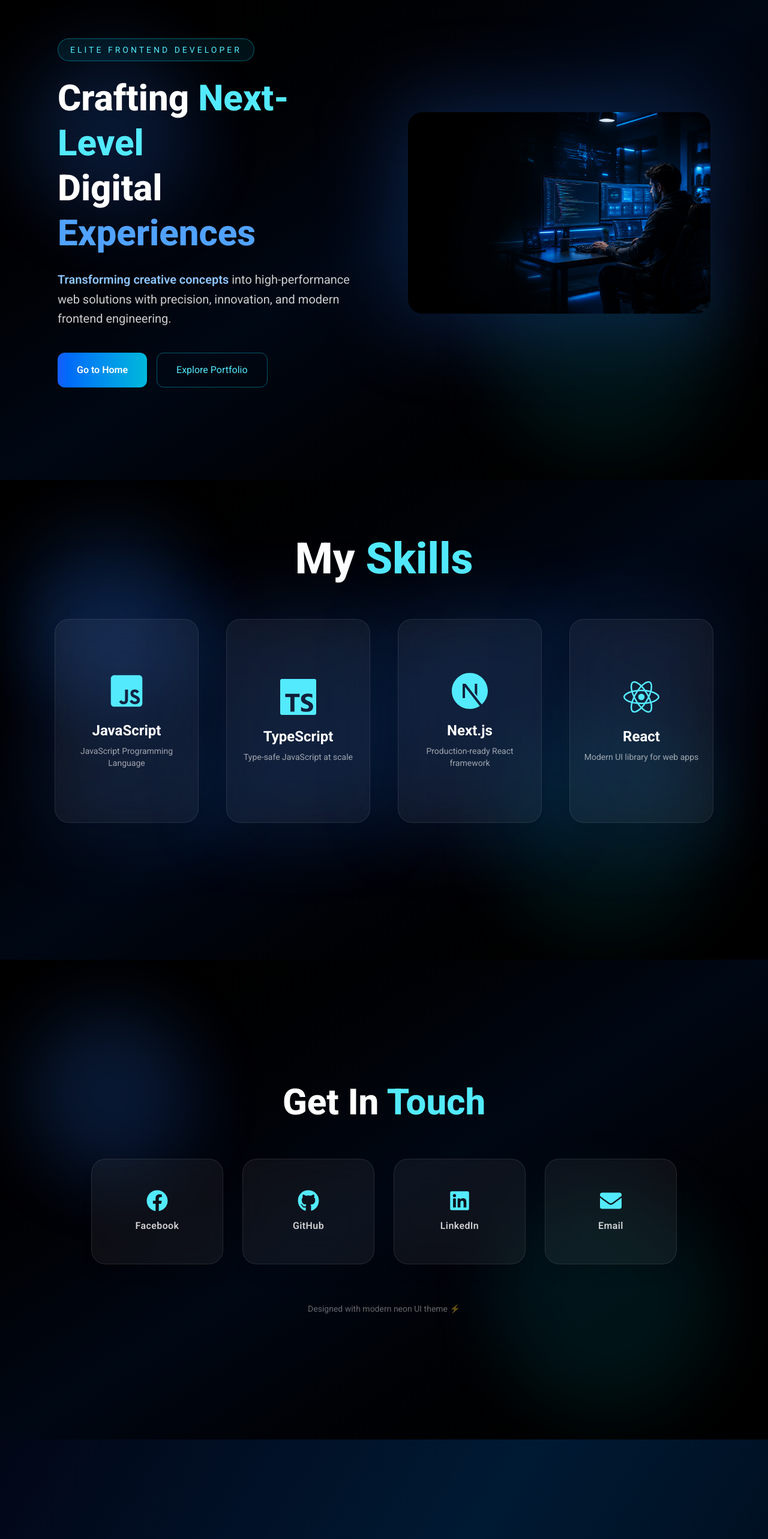
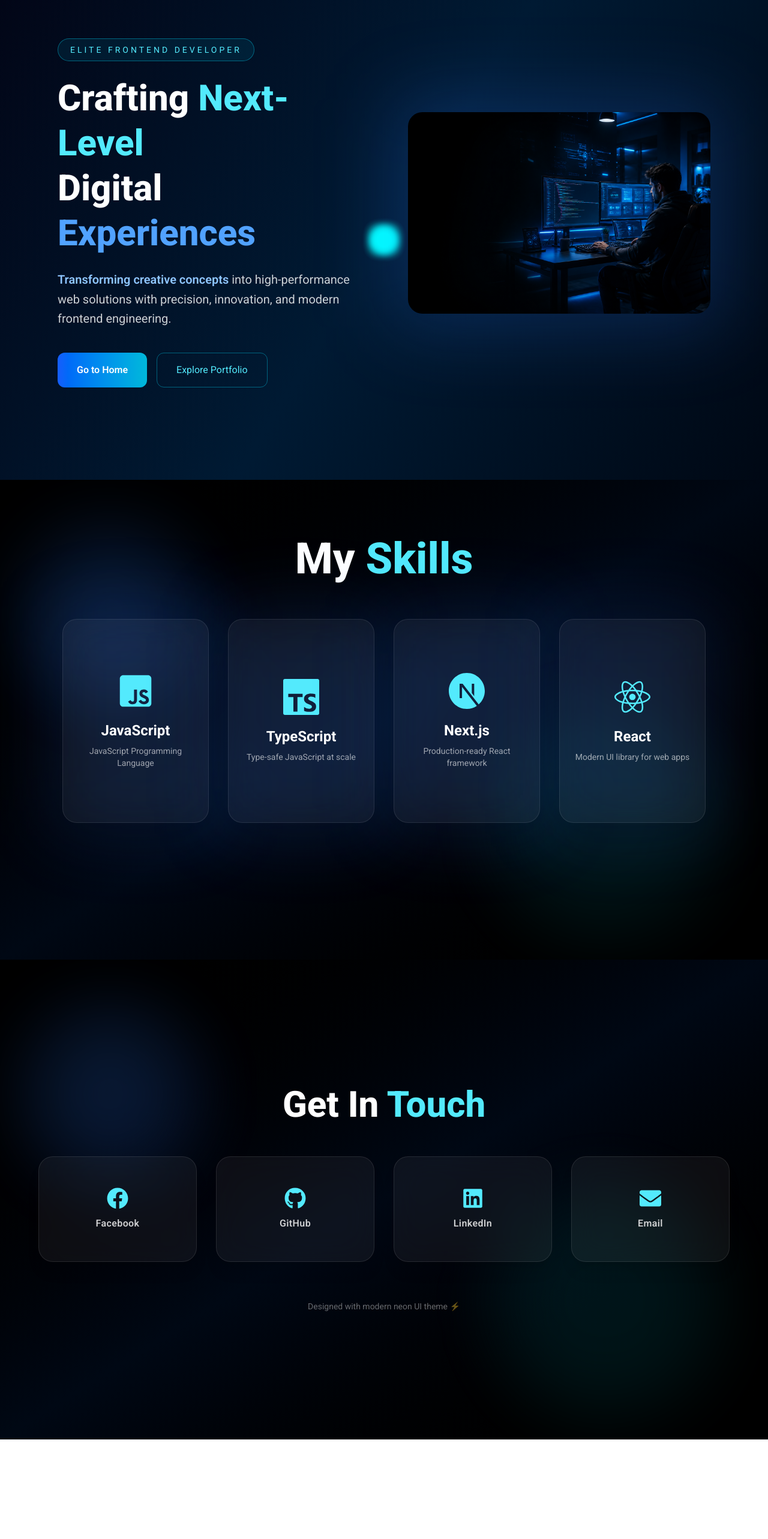
Before and after one commit to tamimhasanbd06/My-Portfolio, a React (Vite) app: page / in a window 1280 px wide. Shown: the top 2566 px of the page at 60% size. After the commit the page ends 2400 px from the top, so only its background shows below. Built offline with nearby package versions, Linux system fonts and the light colour scheme.

Commit message:
Update 15/5/26

```diff
--- a/src/Lockscreen/Lockedcontact/Lockedcontact.jsx
+++ b/src/Lockscreen/Lockedcontact/Lockedcontact.jsx
@@ -34,22 +34,23 @@ const Lockedcontact = () => {
   ];
 
   return (
-    <section className="relative w-full min-h-screen flex items-center justify-center bg-[#000814] overflow-hidden">
+    <section className="relative w-full min-h-screen flex items-center justify-center bg-[#000814] overflow-hidden px-4 sm:px-6 lg:px-12 py-16">
 
-      {/* 🌌 Background Glow (LockBanner style match) */}
+      {/* Background Effects */}
       <div className="absolute inset-0 bg-gradient-to-br from-black via-[#000814] to-black" />
-      <div className="absolute top-20 left-10 w-72 h-72 bg-blue-500/20 blur-3xl rounded-full animate-pulse" />
-      <div className="absolute bottom-10 right-20 w-96 h-96 bg-cyan-400/10 blur-3xl rounded-full animate-pulse" />
+      <div className="absolute top-10 sm:top-20 left-5 sm:left-10 w-40 sm:w-72 h-40 sm:h-72 bg-blue-500/20 blur-3xl rounded-full animate-pulse" />
+      <div className="absolute bottom-10 right-5 sm:right-20 w-52 sm:w-96 h-52 sm:h-96 bg-cyan-400/10 blur-3xl rounded-full animate-pulse" />
 
       {/* Content */}
-      <div className="relative z-10 w-full max-w-5xl px-6">
+      <div className="relative z-10 w-full max-w-6xl">
 
-        <h1 className="text-center text-white text-5xl md:text-6xl font-extrabold mb-16">
+        {/* Title */}
+        <h1 className="text-center text-white font-extrabold mb-10 sm:mb-14 text-3xl sm:text-5xl md:text-6xl">
           Get In <span className="text-cyan-300">Touch</span>
         </h1>
 
-        {/* Cards */}
-        <div className="grid grid-cols-1 sm:grid-cols-2 lg:grid-cols-4 gap-8">
+        {/* Cards Grid */}
+        <div className="grid grid-cols-1 md:grid-cols-2 lg:grid-cols-4 gap-6 sm:gap-7 lg:gap-8">
 
           {contacts.map((item, index) => (
             <a
@@ -59,27 +60,28 @@ const Lockedcontact = () => {
               rel="noreferrer"
               className={`
                 group relative flex flex-col items-center justify-center
-                h-44 rounded-3xl
+                h-32 sm:h-40 md:h-44
+                rounded-2xl sm:rounded-3xl
                 bg-white/5 backdrop-blur-xl
                 border border-white/10
                 shadow-xl
                 transition-all duration-300
-                hover:scale-110
+                active:scale-95 sm:hover:scale-110
                 hover:border-cyan-400/40
                 ${item.glow}
               `}
             >
 
-              {/* Glow behind card */}
-              <div className="absolute -inset-6 bg-blue-500/10 blur-2xl rounded-3xl opacity-0 group-hover:opacity-100 transition" />
+              {/* Glow Layer */}
+              <div className="absolute -inset-4 sm:-inset-6 bg-blue-500/10 blur-2xl rounded-3xl opacity-0 group-hover:opacity-100 transition" />
 
               {/* Icon */}
-              <div className={`text-4xl mb-3 text-cyan-300 transition ${item.color}`}>
+              <div className={`text-3xl sm:text-4xl mb-2 sm:mb-3 text-cyan-300 transition ${item.color}`}>
                 {item.icon}
               </div>
 
-              {/* Label */}
-              <p className="text-white/80 font-semibold tracking-wide">
+              {/* Name */}
+              <p className="text-white/80 font-semibold text-sm sm:text-base tracking-wide">
                 {item.name}
               </p>
 
@@ -88,8 +90,8 @@ const Lockedcontact = () => {
 
         </div>
 
-        {/* Footer line */}
-        <p className="text-center text-white/40 mt-16 text-sm">
+        {/* Footer */}
+        <p className="text-center text-white/40 mt-10 sm:mt-16 text-xs sm:text-sm">
           Designed with modern neon UI theme ⚡
         </p>
 
--- a/src/Lockscreen/LookSkills/LookSkills.jsx
+++ b/src/Lockscreen/LookSkills/LookSkills.jsx
@@ -29,52 +29,57 @@ const LookSkills = () => {
   return (
     <section className="relative min-h-screen w-full overflow-hidden text-white">
 
-      {/* 🌌 SAME BACKGROUND AS LOCK BANNER */}
+      {/* Background */}
       <div className="absolute inset-0 bg-gradient-to-br from-black via-[#000814] to-black" />
 
-      {/* BLUE GLOW EFFECTS (LOCK BANNER STYLE) */}
-      <div className="absolute top-20 left-10 w-72 h-72 bg-blue-500/20 rounded-full blur-3xl animate-pulse" />
-      <div className="absolute bottom-10 right-20 w-96 h-96 bg-cyan-400/10 rounded-full blur-3xl animate-pulse" />
+      {/* Glow */}
+      <div className="absolute top-10 sm:top-20 left-5 sm:left-10 w-40 sm:w-72 h-40 sm:h-72 bg-blue-500/20 rounded-full blur-3xl animate-pulse" />
+      <div className="absolute bottom-10 right-5 sm:right-20 w-52 sm:w-96 h-52 sm:h-96 bg-cyan-400/10 rounded-full blur-3xl animate-pulse" />
 
-      {/* CONTENT WRAPPER */}
-      <div className="relative z-10 max-w-6xl mx-auto px-6 py-24">
+      {/* Content */}
+      <div className="relative z-10 max-w-6xl mx-auto px-4 sm:px-6 lg:px-10 py-16 sm:py-20 lg:py-24">
 
-        <h1 className="text-center text-5xl md:text-7xl font-extrabold mb-16">
+        {/* Title */}
+        <h1 className="text-center font-extrabold mb-12 sm:mb-16 text-3xl sm:text-5xl md:text-7xl">
           My <span className="text-cyan-300">Skills</span>
         </h1>
 
-        <div className="grid grid-cols-2 lg:grid-cols-4 gap-10 place-items-center">
+        {/* Grid */}
+        <div className="grid grid-cols-1 md:grid-cols-2 lg:grid-cols-4 gap-6 sm:gap-8 place-items-center">
 
           {skills.map((skill, index) => (
             <div
               key={index}
               className="
-                relative w-full max-w-[240px] h-[340px]
+                relative w-full max-w-[260px]
+                h-72 sm:h-80 md:h-[340px]
                 flex flex-col items-center justify-center text-center
-                rounded-3xl bg-white/5 backdrop-blur-xl
+
+                rounded-2xl sm:rounded-3xl
+                bg-white/5 backdrop-blur-xl
                 border border-white/10 shadow-2xl
 
                 transition-all duration-300
-                hover:scale-110
+                active:scale-95 sm:hover:scale-110
                 hover:border-cyan-400/40
               "
             >
 
-              {/* CARD GLOW (same LockBanner style behind image) */}
-              <div className="absolute -inset-6 bg-blue-500/20 blur-3xl rounded-3xl opacity-70" />
+              {/* Glow */}
+              <div className="absolute -inset-4 sm:-inset-6 bg-blue-500/20 blur-3xl rounded-3xl opacity-70" />
 
-              {/* ICON */}
-              <div className="text-6xl mb-5 z-10 text-cyan-300">
+              {/* Icon */}
+              <div className="text-4xl sm:text-5xl md:text-6xl mb-3 sm:mb-5 z-10 text-cyan-300">
                 {skill.icon}
               </div>
 
-              {/* NAME */}
-              <h2 className="text-2xl font-bold z-10">
+              {/* Name */}
+              <h2 className="text-xl sm:text-2xl font-bold z-10">
                 {skill.name}
               </h2>
 
-              {/* DESCRIPTION */}
-              <p className="text-sm text-white/60 px-4 mt-2 z-10">
+              {/* Description */}
+              <p className="text-xs sm:text-sm text-white/60 px-4 mt-2 z-10">
                 {skill.full}
               </p>
 
@@ -82,6 +87,7 @@ const LookSkills = () => {
           ))}
 
         </div>
+
       </div>
     </section>
   );
--- a/src/Lockscreen/SnakeCanvas/SnakeCanvas.jsx
+++ b/src/Lockscreen/SnakeCanvas/SnakeCanvas.jsx
@@ -9,45 +9,51 @@ const SnakeCanvas = () => {
 
     let animationId;
 
+    const mouse = { x: window.innerWidth / 2, y: window.innerHeight / 2 };
+
+    const segments = [];
+    const total = 40;
+
     const resizeCanvas = () => {
-      canvas.width = window.innerWidth;
-      canvas.height = window.innerHeight;
+      const dpr = window.devicePixelRatio || 1;
+
+      canvas.width = window.innerWidth * dpr;
+      canvas.height = window.innerHeight * dpr;
+
+      canvas.style.width = window.innerWidth + "px";
+      canvas.style.height = window.innerHeight + "px";
+
+      ctx.scale(dpr, dpr);
     };
 
     resizeCanvas();
-
-    const mouse = { x: canvas.width / 2, y: canvas.height / 2 };
-
-    const segments = [];
-    const total = 40;
 
     for (let i = 0; i < total; i++) {
       segments.push({ x: mouse.x, y: mouse.y });
     }
 
-    const handleMouse = (e) => {
+    const handleMove = (e) => {
       mouse.x = e.clientX;
       mouse.y = e.clientY;
     };
 
-    window.addEventListener("mousemove", handleMouse);
+    window.addEventListener("pointermove", handleMove);
     window.addEventListener("resize", resizeCanvas);
 
-    // 🌈 Gradient background
     const drawBackground = () => {
       const gradient = ctx.createLinearGradient(
         0,
         0,
-        canvas.width,
-        canvas.height
+        window.innerWidth,
+        window.innerHeight
       );
 
-      gradient.addColorStop(0, "#020617"); // deep navy
-      gradient.addColorStop(0.5, "#001a33"); // blue shade
-      gradient.addColorStop(1, "#000814"); // dark base
+      gradient.addColorStop(0, "#020617");
+      gradient.addColorStop(0.5, "#001a33");
+      gradient.addColorStop(1, "#000814");
 
       ctx.fillStyle = gradient;
-      ctx.fillRect(0, 0, canvas.width, canvas.height);
+      ctx.fillRect(0, 0, window.innerWidth, window.innerHeight);
     };
 
     const draw = (x, y, i) => {
@@ -65,14 +71,13 @@ const SnakeCanvas = () => {
     };
 
     const animate = () => {
-      // 🎨 gradient background instead of white clear
       drawBackground();
 
       // head follow
       segments[0].x += (mouse.x - segments[0].x) * 0.2;
       segments[0].y += (mouse.y - segments[0].y) * 0.2;
 
-      // body follow chain
+      // body follow
       for (let i = 1; i < segments.length; i++) {
         const prev = segments[i - 1];
         const curr = segments[i];
@@ -93,12 +98,24 @@ const SnakeCanvas = () => {
 
     return () => {
       cancelAnimationFrame(animationId);
-      window.removeEventListener("mousemove", handleMouse);
+      window.removeEventListener("pointermove", handleMove);
       window.removeEventListener("resize", resizeCanvas);
     };
   }, []);
 
-  return <canvas ref={canvasRef} style={{ display: "block" }} />;
+  return (
+    <canvas
+      ref={canvasRef}
+      style={{
+        position: "fixed",
+        top: 0,
+        left: 0,
+        zIndex: 0,
+        pointerEvents: "none",
+        display: "block",
+      }}
+    />
+  );
 };
 
 export default SnakeCanvas;
```
